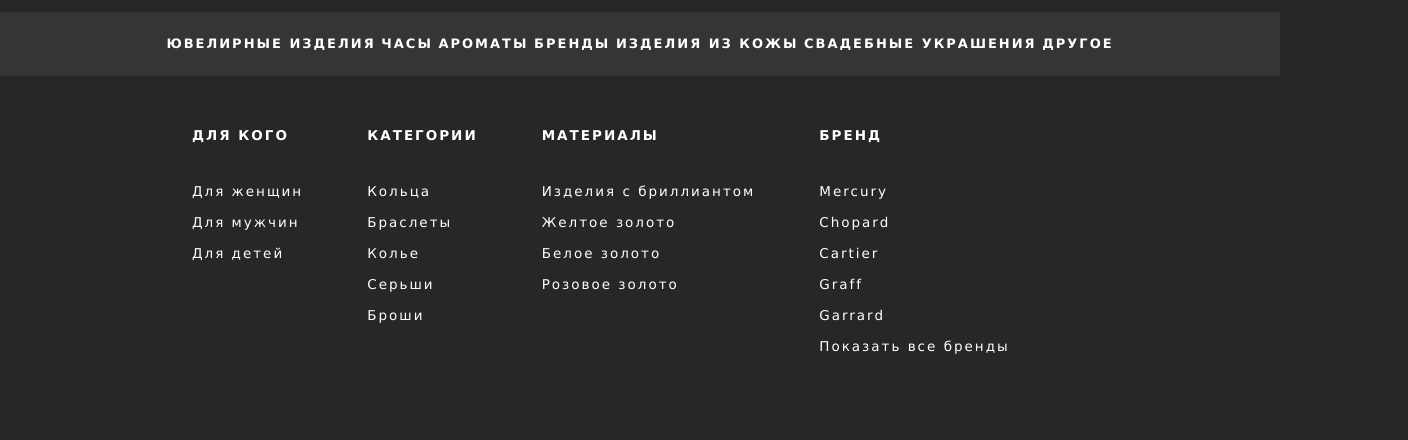
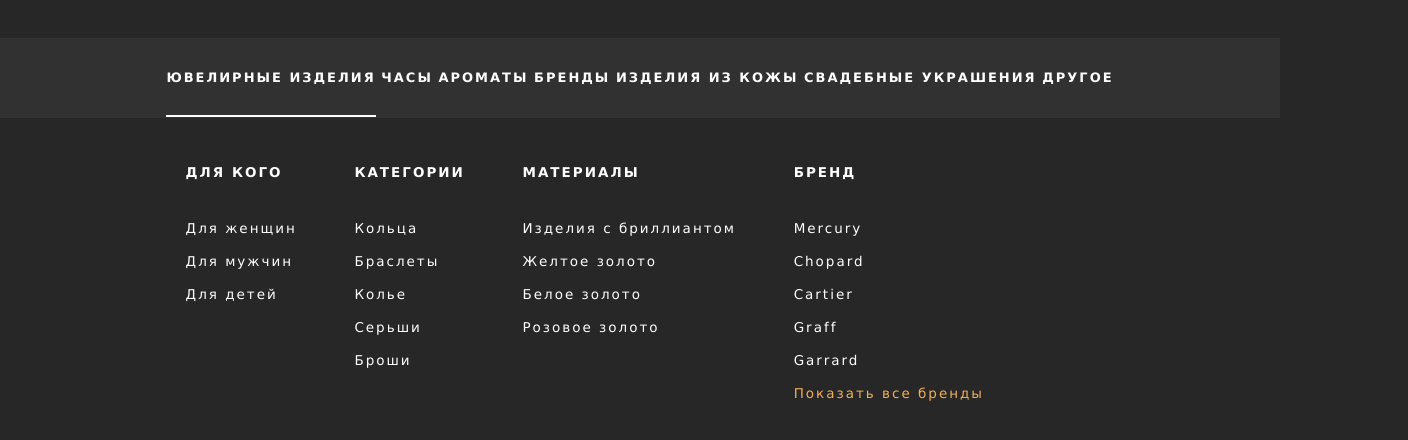
Before and after one commit to nearbirdd/StoreBijou, a plain HTML site: page burgerMenu/layoutBurgerMenu.html in a window 1280 px wide. Shown: the part 100-540 px from the top of the page, 1408 px wide, since content can reach past the window. Drawn offline with nearby package versions, Linux system fonts and the light colour scheme.

Commit message:
Half work to fill burgerMenu is done

```diff
--- a/burgerMenu/layoutBurgerMenu.html
+++ b/burgerMenu/layoutBurgerMenu.html
@@ -61,7 +61,7 @@
             <a href="#">Cartier</a>
             <a href="#">Graff</a>
             <a href="#">Garrard</a>
-            <a href="#">Показать все бренды</a>
+            <a href="#" style="color: rgb(241, 175, 88);">Показать все бренды</a>
         </div>
     </nav>
     <script src="/burgerMenu/scriptsBurgerMenu.js" defer></script>
--- a/burgerMenu/scriptsBurgerMenu.js
+++ b/burgerMenu/scriptsBurgerMenu.js
@@ -1,5 +1,6 @@
 const navLinks = document.querySelector(".navLinks");
 let navChildren = Object.values(navLinks.children);
+navLinks.firstElementChild.classList.add('pushed')
 
 navChildren.forEach((child) => {
     child.addEventListener("click", () => {
--- a/burgerMenu/stylesBurgerMenu.css
+++ b/burgerMenu/stylesBurgerMenu.css
@@ -141,8 +141,9 @@ body {
 
 .navigation {
     width: 100%;
-    height: 8vh;
-    background-color: #353535;
+    height: 10vh;
+    margin-top: 2%;
+    background-color: #313131;
 }
 
 .navLinks {
@@ -154,7 +155,8 @@ body {
 }
 
 .navLinks a {
-    margin-top: 25px;
+    height: 100%;
+    position: relative;
     display: flex;
     flex-direction: column;
     align-items: center;
@@ -167,11 +169,12 @@ body {
 }
 
 .navLinks a::after {
-    margin-top: 25px;
+    position: absolute;
+    top: 97%;
     content: '';
     width: 0;
-    height: 1px;
-    background-color: rgb(241, 175, 88);
+    height: 2px;
+    background-color: rgba(241, 175, 88, 0);
     transition: all 250ms ease;
 }
 
@@ -194,19 +197,22 @@ a.pushed::after {
 
 /*navigationsCategories*/
 .linksCategories {
-    width: 100%;
-    height: 70%;
+    /* width: 100lvw; */
+    height: 60vh;
     display: flex;
+    position: relative;
     margin-left: 10%;
 }
 
-/* .linksCategories::after {
+.linksCategories::after {
+    position: absolute;
+    top: 97%;
+    left: 4%;
     content: '';
-    width: 80%;
+    width: 82%;
     height: 2px;
-    background-color: #c9c9c9;
-} */
-
+    background-color: #313131;
+}
 
 .targetAudience,
 .categoriesBijou,
@@ -254,8 +260,8 @@ a.pushed::after {
 .brands a::after {
     content: '';
     width: 0px;
-    height: 0px;
-    background-color: rgb(241, 175, 88);
+    height: 2px;
+    background-color: rgba(241, 175, 88, 0);
     display: flex;
     align-items: center;
     transition: all 500ms ease;
--- a/css/style.css
+++ b/css/style.css
@@ -264,15 +264,15 @@ header {
 
 @media (min-width:1024px) {
     .genderSection {
-        margin-inline: 40px;
+        margin-inline: 2.5%;
     }
 }
 
-@media (max-width: 1920px){
+/* @media (max-width: 1920px){
     .genderSection {
         margin-inline: 12.2%;
     }
-}
+} */
 
 @media (max-width:430px) {
     .genderSection {
```
